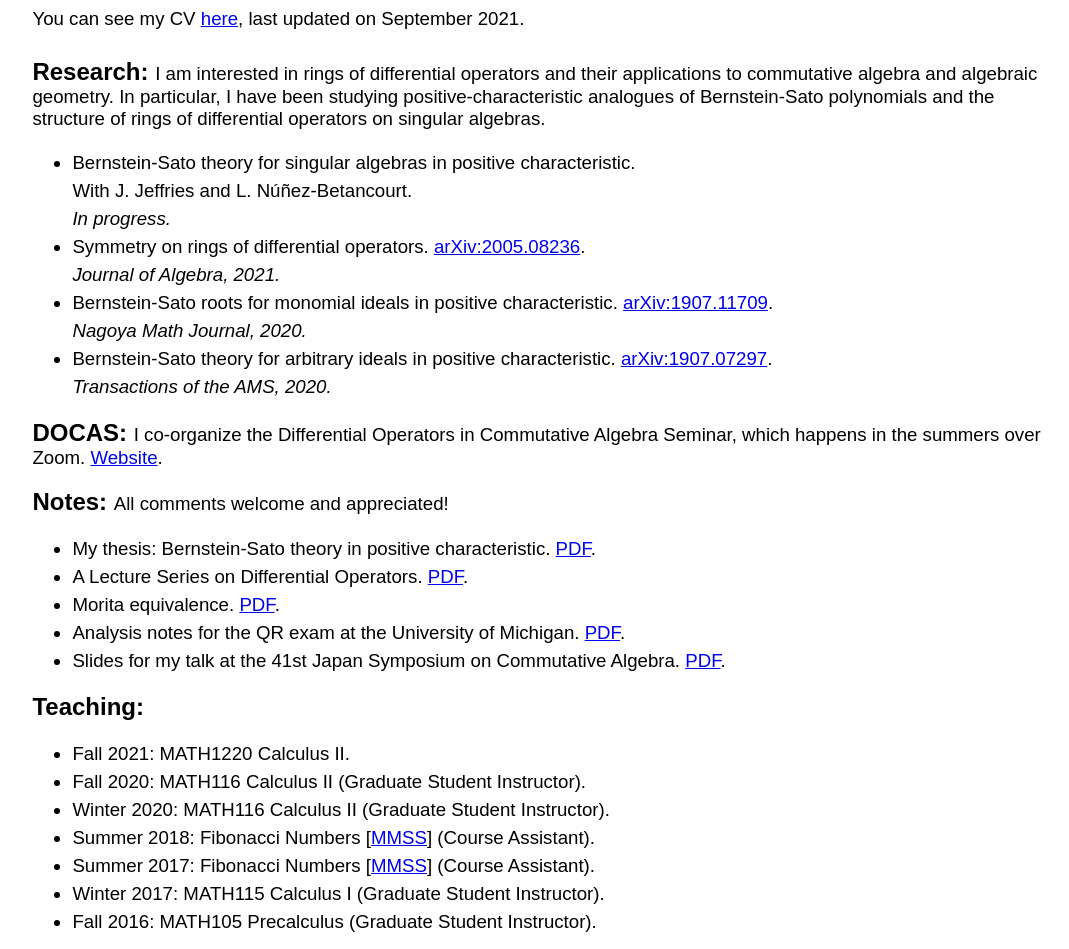
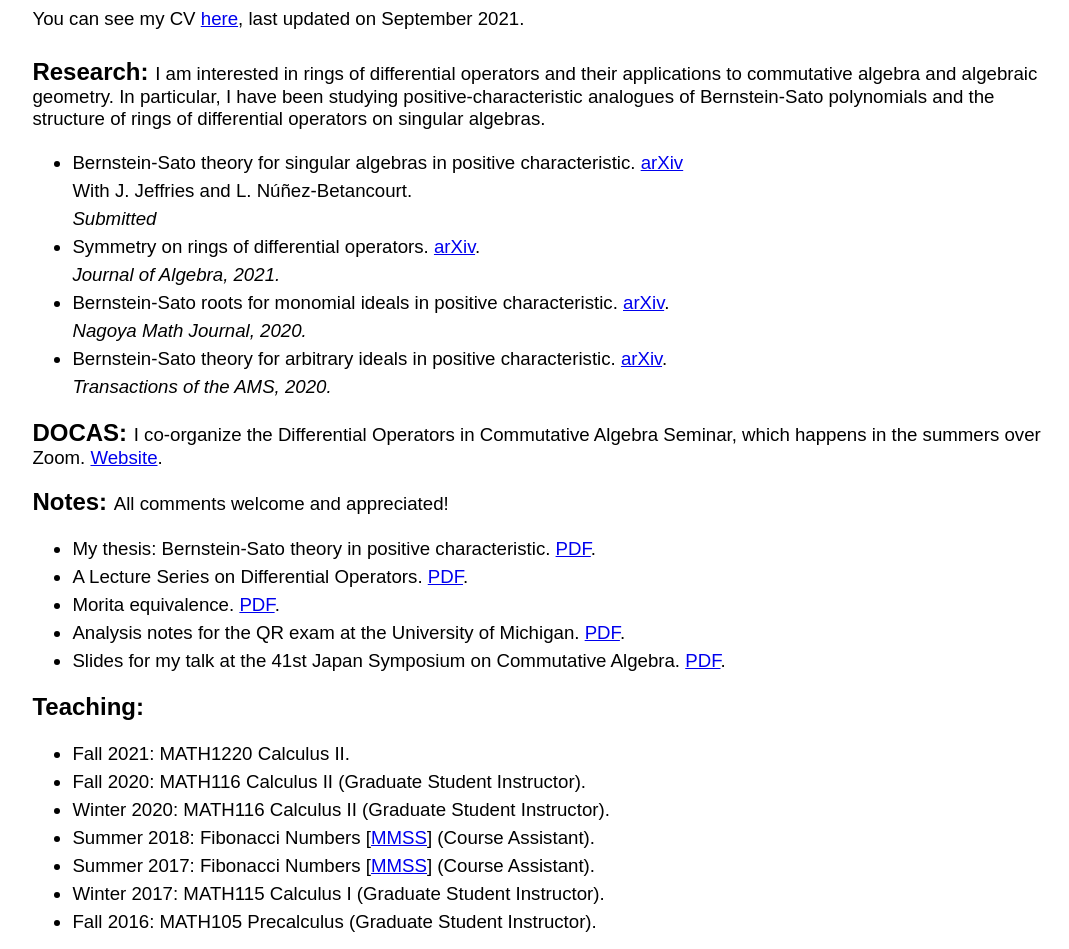
Before and after one commit to EamonQG/EamonQG.github.io, a plain HTML site: page index.html in a window 1280 px wide. Shown: the part 784-1733 px from the top of the page, without its empty margins (102-1171 px from the left). Drawn offline with Linux system fonts and the light colour scheme; a web font is replaced by a local one.

Commit message:
cv and dates update

```diff
--- a/index.html
+++ b/index.html
@@ -62,11 +62,11 @@ header h1 {
 
 <p> <b style="font-size:18pt"> Research: </b> I am interested in rings of differential operators and their applications to commutative algebra and algebraic geometry. In particular, I have been studying positive-characteristic analogues of Bernstein-Sato polynomials and the structure of rings of differential operators on singular algebras.</p>
 <ul>
-<li> Bernstein-Sato theory for singular algebras in positive characteristic. <br> With J. Jeffries and L. Núñez-Betancourt. <br> <i> In progress. </i> </li>
-<li> Symmetry on rings of differential operators. <a href="https://arxiv.org/abs/2005.08236" target="_blank"> arXiv:2005.08236</a>. <br><i> Journal of Algebra, 2021.</i></li>
+<li> Bernstein-Sato theory for singular algebras in positive characteristic. <a href="https://arxiv.org/abs/2110.00129" target="_blank">arXiv</a><br>With J. Jeffries and L. Núñez-Betancourt.<br><i>Submitted</i>  </li>
+<li> Symmetry on rings of differential operators. <a href="https://arxiv.org/abs/2005.08236" target="_blank">arXiv</a>. <br><i> Journal of Algebra, 2021.</i></li>
 
-<li> Bernstein-Sato roots for monomial ideals in positive characteristic. <a href="https://arxiv.org/abs/1907.11709" target="_blank"> arXiv:1907.11709</a>. <br> <i>Nagoya Math Journal, 2020. </i> </li>
-<li> Bernstein-Sato theory for arbitrary ideals in positive characteristic. <a href="https://arxiv.org/abs/1907.07297" target="_blank"> arXiv:1907.07297</a>. <br> <i>Transactions of the AMS, 2020.</i> </li> </li>
+<li> Bernstein-Sato roots for monomial ideals in positive characteristic. <a href="https://arxiv.org/abs/1907.11709" target="_blank"> arXiv</a>. <br> <i>Nagoya Math Journal, 2020. </i> </li>
+<li> Bernstein-Sato theory for arbitrary ideals in positive characteristic. <a href="https://arxiv.org/abs/1907.07297" target="_blank">arXiv</a>. <br> <i>Transactions of the AMS, 2020.</i> </li> </li>
 </ul>
 
 <p> <b style="font-size:18pt"> DOCAS: </b> I co-organize the Differential Operators in Commutative Algebra Seminar, which happens in the summers over Zoom. <a href="https://sites.google.com/umich.edu/docas" target="_blank">Website</a>. </p>
```
Also changed, not shown: 1 other file.
